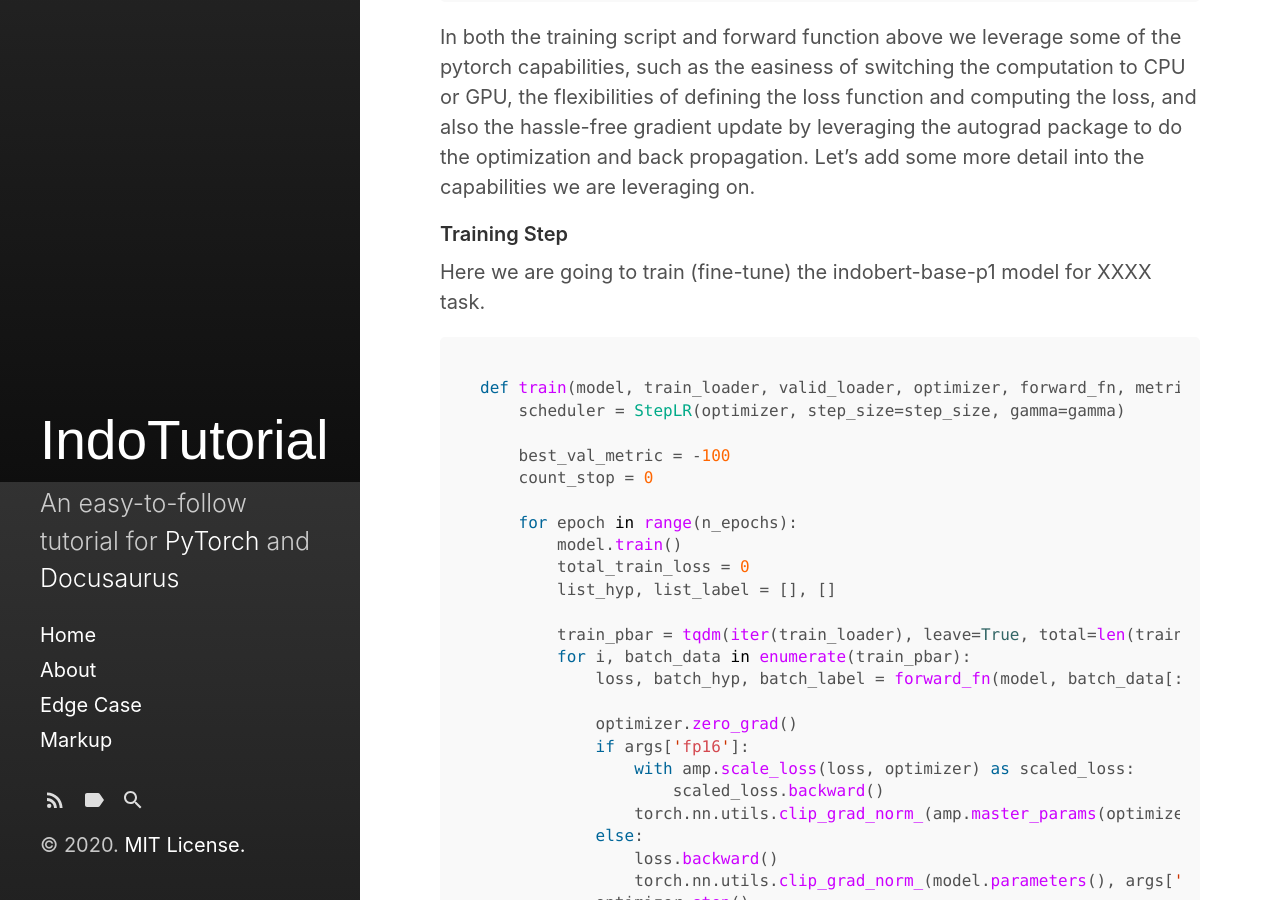
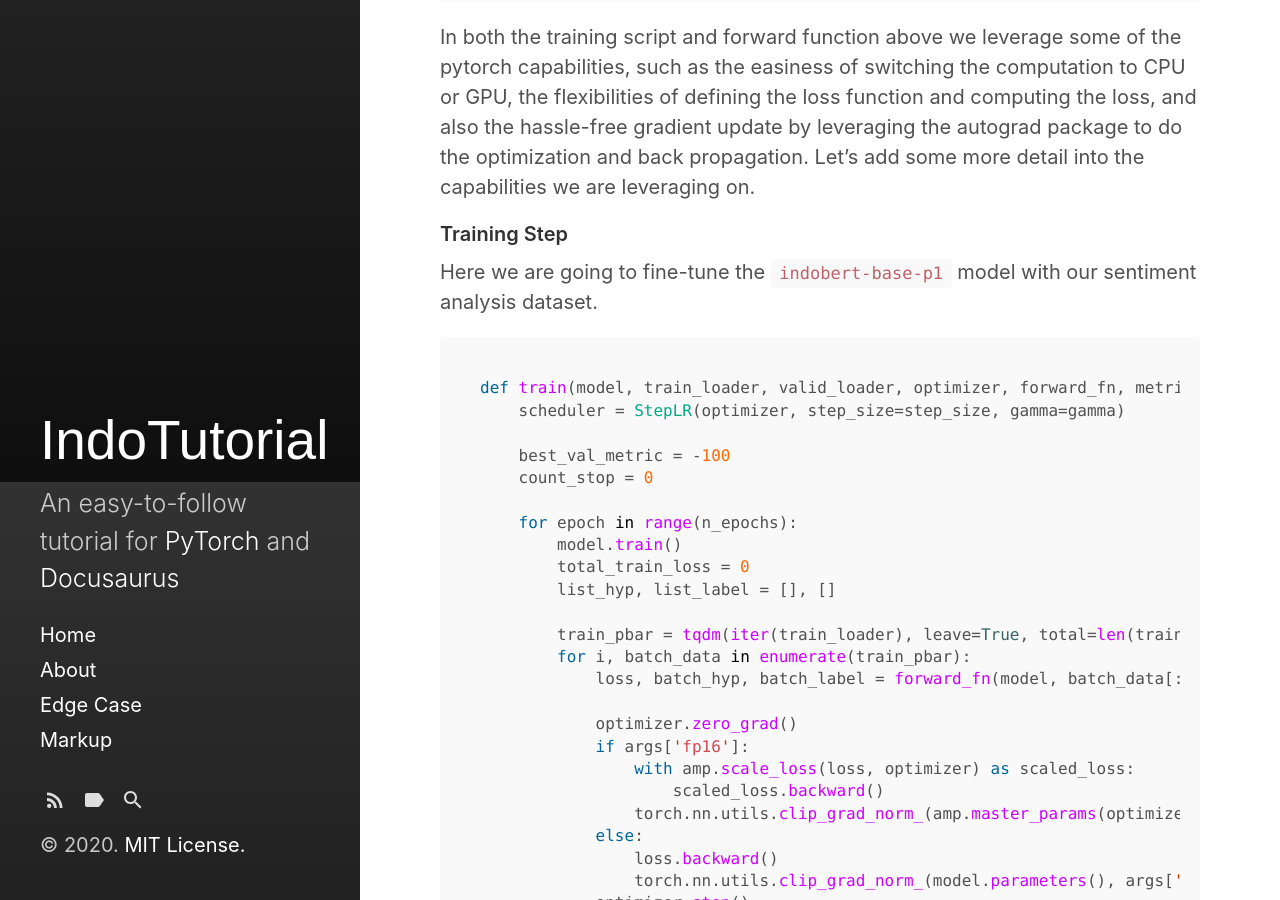
Before and after one commit to indobenchmark/tutorials, a Jekyll site: the page built from _posts/2020-10-18-basic-pytorch-en.md, in a window 1280 px wide and 900 px high, scrolled down 13018 px. Built offline with Jekyll 4.4.1, drawn with Linux system fonts in a browser that asks for light colours.

Commit message:
remove XXX

````diff
--- a/_posts/2020-10-18-basic-pytorch-en.md
+++ b/_posts/2020-10-18-basic-pytorch-en.md
@@ -354,7 +354,7 @@ In both the training script and forward function above we leverage some of the p
 <div id="training-phase"></div>
 #### Training Step
 
-Here we are going to train (fine-tune) the indobert-base-p1 model for XXXX task.
+Here we are going to fine-tune the `indobert-base-p1` model with our sentiment analysis dataset.
 
 ```python
 def train(model, train_loader, valid_loader, optimizer, forward_fn, metrics_fn, valid_criterion, i2w, n_epochs, evaluate_every=1, early_stop=3, step_size=1, gamma=0.5, model_dir="", exp_id=None):
````
